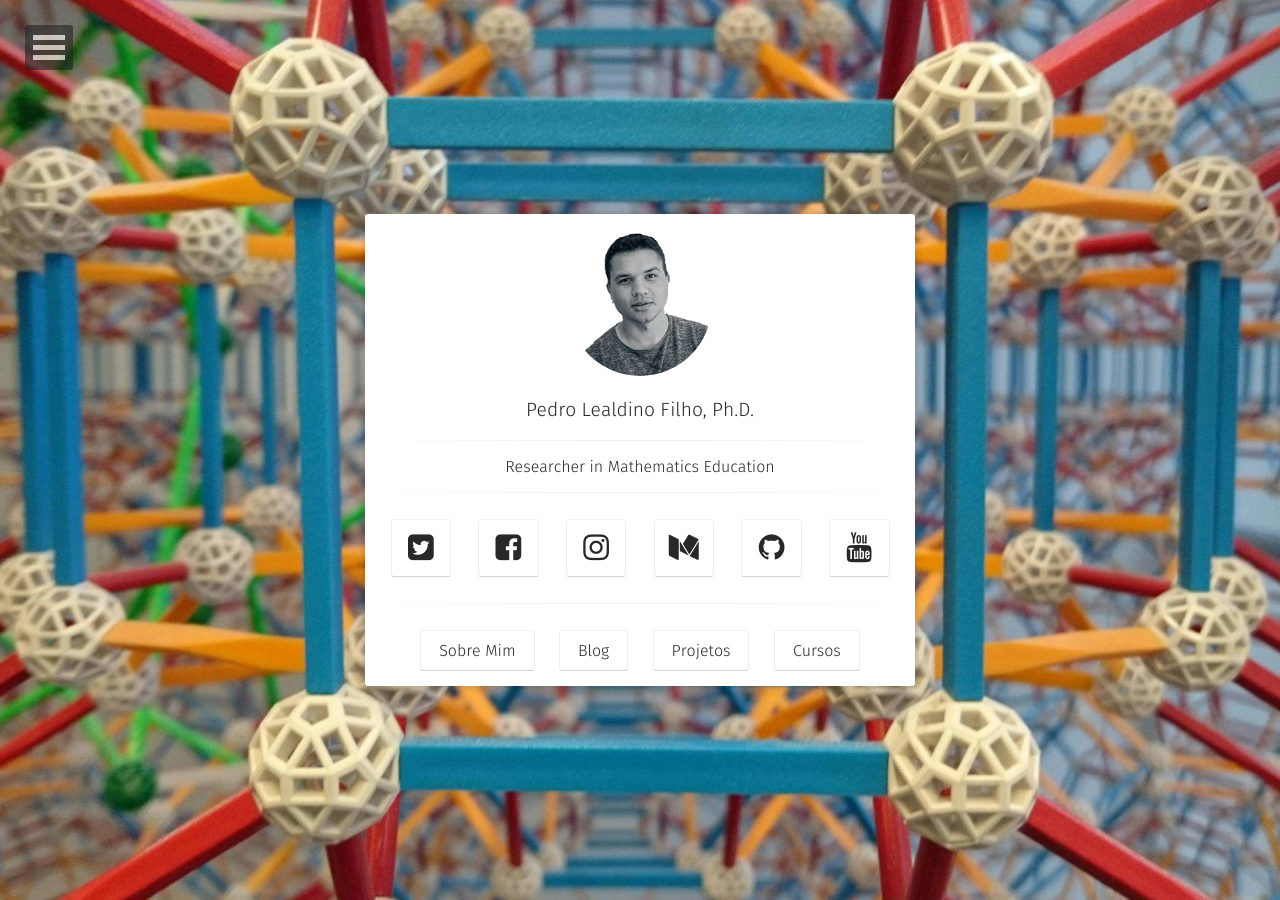
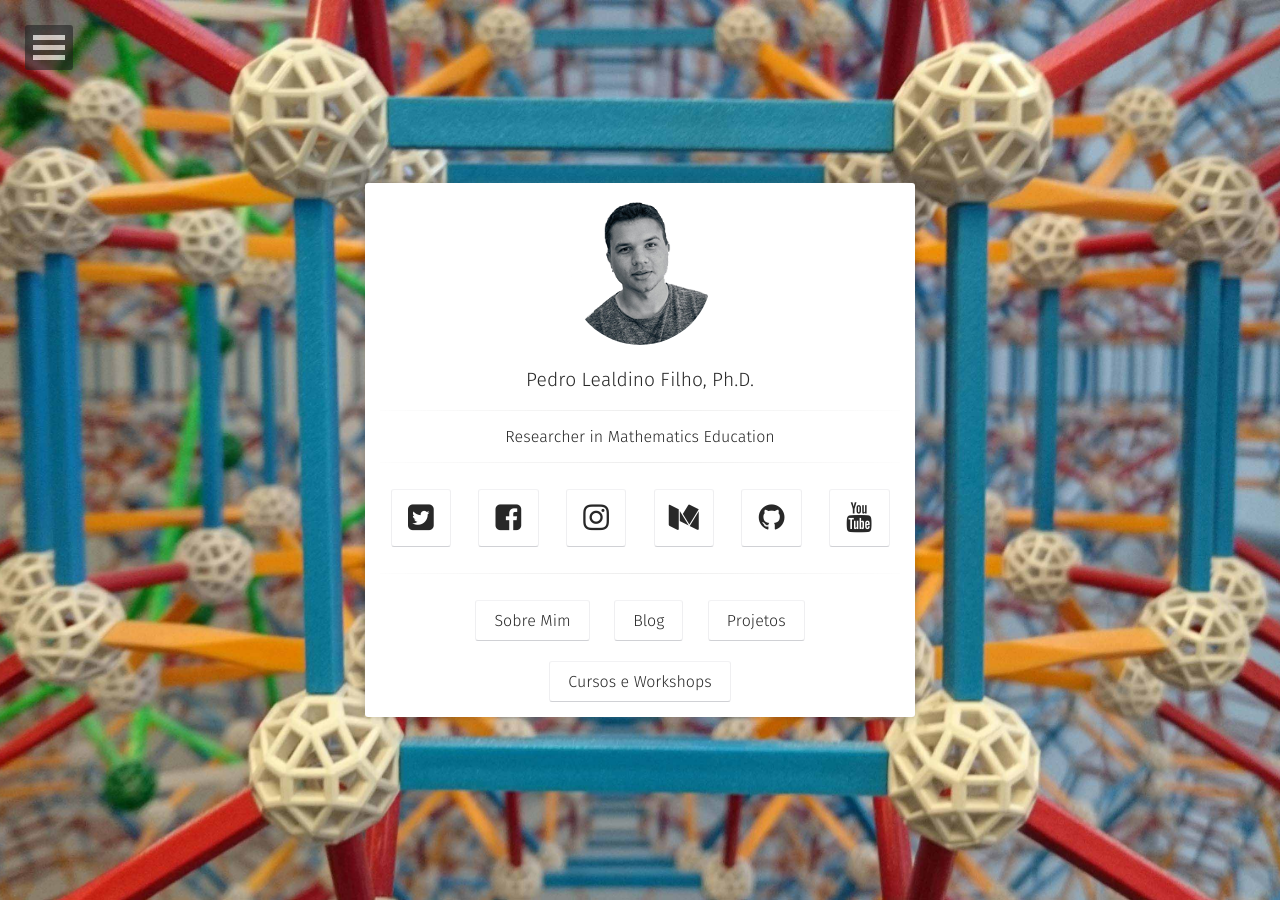
Before and after one commit to meumesmo/meumesmo.github.io, a Jekyll site: the page built from index.md, in a window 1280 px wide. Built offline with Jekyll 4.4.1, drawn with Linux system fonts in a browser that asks for light colours; some web fonts are replaced; our own code applies the rules of GitHub Pages for plain Markdown files; comment, search, counter and statistics services are not loaded.

Commit message:
Update home.html

```diff
--- a/_layouts/home.html
+++ b/_layouts/home.html
@@ -41,8 +41,8 @@ layout: compress
                          <a class="btn zoombtn" href="https://www.patreon.com/meumesmo">
                          Projetos
                          </a>
-			 <a class="btn zoombtn" href="http://meumesmo.eventbrite.com/">
-                         Cursos
+			 <a class="btn zoombtn" href="http://education.meumesmo.com.br/loja/">
+                         Cursos e Workshops
                          </a>
                  </h3>
             </div>
```
